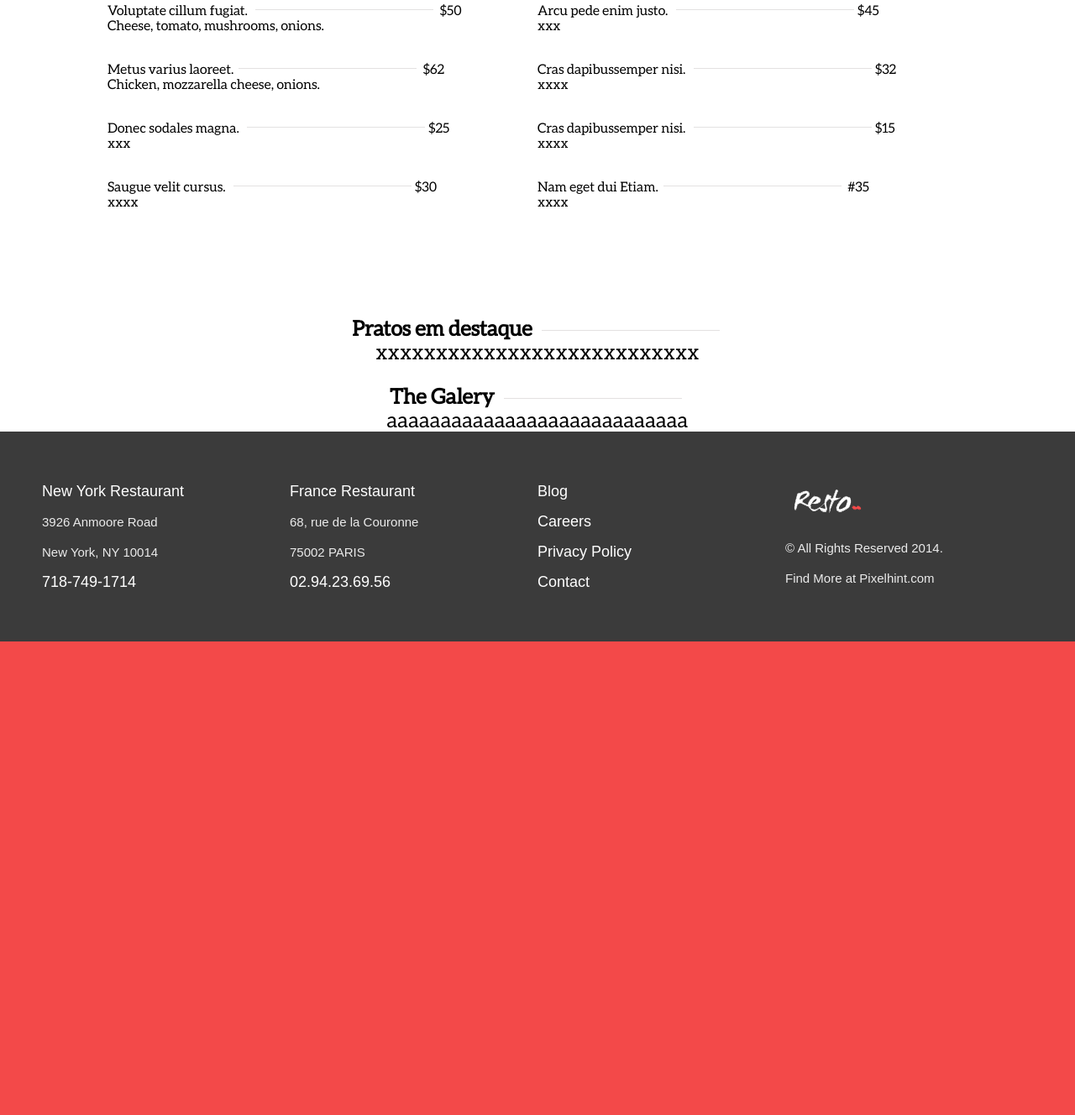
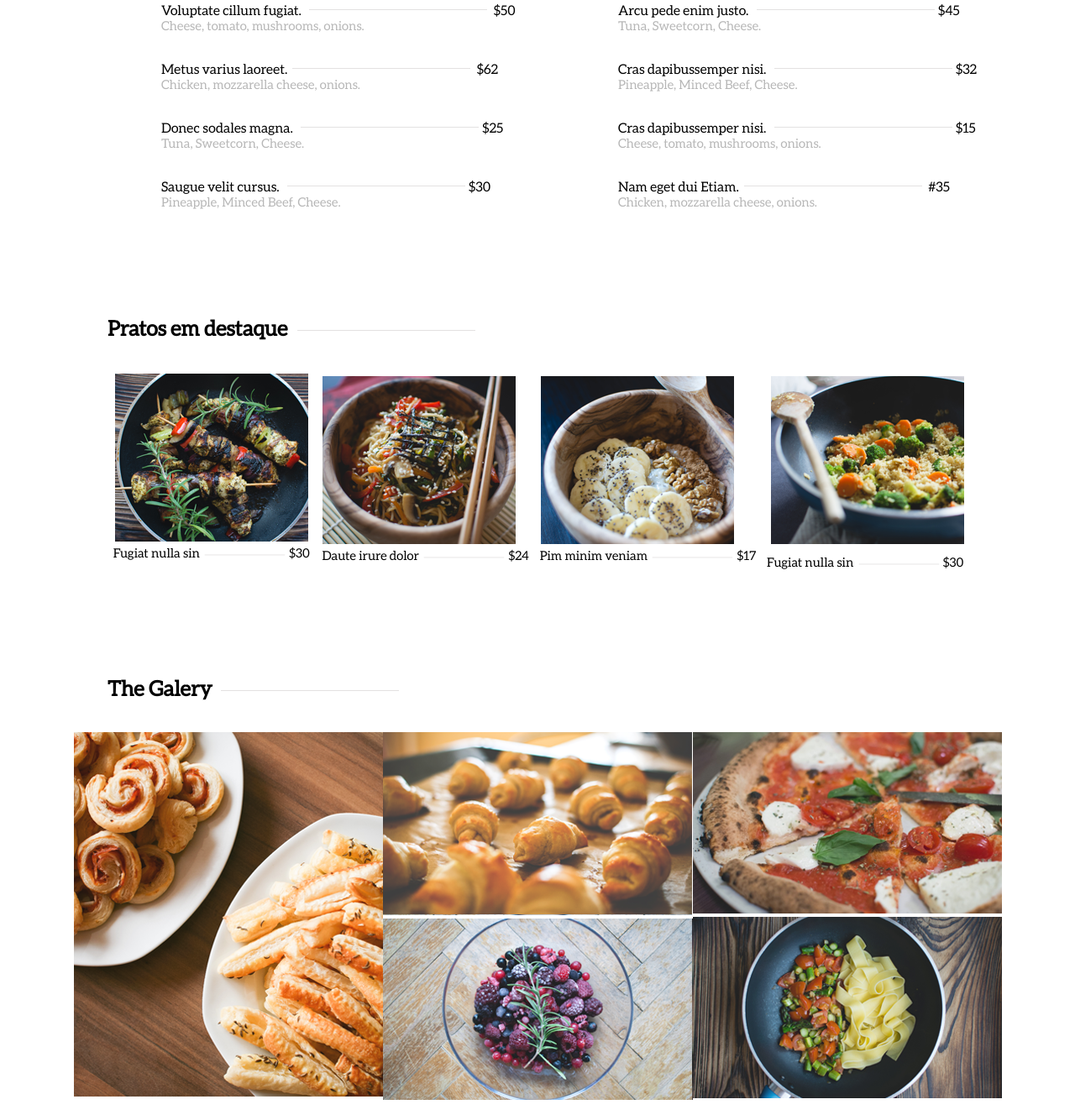
Before and after one commit to duane-faria/frontend_resto, a plain HTML site: page index.html in a window 1280 px wide. Shown: the part 792-2120 px from the top of the page at 84% size. Before the commit the page ends 1556 px from the top, so only its background shows below. Drawn offline with Linux system fonts and the light colour scheme.

Commit message:
Extensão do conteúdo adicionada

```diff
--- a/assets/css/template.css
+++ b/assets/css/template.css
@@ -55,10 +55,15 @@ header.cabecalho ul li a:hover {
 
 .slide strong {
   font-family: WCManoNegra;
-  font-size: 75px;
+  font-size: 80px;
+  margin-bottom: 0;
 }
 
-.slide small {}
+.slide small {
+  font-size:15px;
+  font-family: Aleo;
+  margin-top: -5px;
+}
 
 /* MENU */
 
@@ -66,6 +71,8 @@ header.cabecalho ul li a:hover {
   height: auto;
   background-color: #fff;
   margin-top: 5px;
+  justify-content: center;
+
 }
 
 .menu .image {
@@ -73,28 +80,28 @@ header.cabecalho ul li a:hover {
   margin-left: auto;
   margin-right: auto;
   display: flex;
-  align-content: center;
+
 }
 
 .menu_container {
   display: flex;
   margin-top: 3%;
-  justify-content: center;
-
+  align-content: flex-end;
+  padding-left: 15%;
 }
 
 .menu_container .c-l {
   flex: 1;
   font-family: Aleo;
   /*  background-color: aquamarine;*/
-  padding-left: 10%;
 }
 
 .menu_container .c-r {
   flex: 1;
   font-family: Aleo;
   /* background-color: royalblue;*/
-  padding-right: 10%;
+  justify-content: center;
+
 }
 
 .menu_destaque {
@@ -102,6 +109,44 @@ header.cabecalho ul li a:hover {
   font-family: Aleo;
   font-size: 25px;
   height: auto;
+
+}
+
+.card_group {
+  display: flex;
+  font-family: Aleo;
+  font-size: 15px;
+  justify-content: center;
+}
+
+.card {
+  margin-left: 1%;
+  margin-top: 3%;
+}
+
+.galeria {
+  margin: 0 auto;
+}
+
+.galeria .image_group {
+  float: left;
+  margin-right: 0;
+}
+
+.galeria .image_group2 {
+  float: left;
+  margin-left: 0;
+}
+
+.image-container {
+  margin-top: 3%;
+  display: flex;
+  justify-content: center;
+}
+
+b {
+  font-family: Aleo;
+  font-size: 25px;
 }
 
 /* FOOTER */
@@ -114,14 +159,15 @@ footer {
   display: flex;
   justify-content: center;
   align-items: center;
-  padding:50px;
+  padding: 50px;
   font-size: 18px;
-  line-height:2;
+  line-height: 2;
 }
 
-footer .middle{
+.middle {
   color: #ebebeb;
   font-size: 15px;
+  font-family: Aleo;
 }
 
 footer .ar1 {
@@ -175,8 +221,18 @@ footer .ar4 {
     margin-bottom: 10%;
   }
   .menu_container .c-l {
-      {
+
     margin-bottom: 10%;
+  }
+  .card_group {
+    flex-direction: column;
+    align-content: center;
+    justify-content: center;
+  }
+
+  footer {
+    height: auto;
+    flex-direction: column;
   }
 }
 
--- a/index.html
+++ b/index.html
@@ -26,13 +26,12 @@
   <section class="slide">
     <!-- Seção abaixo do menu que possue uma imagem de fundo -->
 
-    <strong>Resto le Meilleur Restaurant</strong>
-    <br>
-    <small> --- A culinária francesa perto de você --- </small>
+    <strong>This template is nice</strong>
+    <small><hr> resto, culinária francesa perto de você <hr></small>
 
   </section>
 
-  <section class="menu" id="menu">
+  <section class="menu" id="menu" style="padding-bottom:10%;">
 
     <img class="image" src="assets/img/menu_logo.png" alt="Menu ícone">
     <!-- ícone do menu -->
@@ -41,45 +40,82 @@
       <div class="c-l">
         <!-- Cardápio esquerdo -->
         Voluptate cillum fugiat. <img src="assets/img/barra.png" alt="barra" /> $50
-        <br>Cheese, tomato, mushrooms, onions.
+        <br><span class="middle" style="color: #b7b7b7;">Cheese, tomato, mushrooms, onions.</span>
         <p></p>
         <br> Metus varius laoreet.<img src="assets/img/barra.png" alt="barra" /> $62
-        <br>Chicken, mozzarella cheese, onions.
+        <br><span class="middle" style="color: #b7b7b7;">Chicken, mozzarella cheese, onions.</span>
         <p></p>
         <br> Donec sodales magna. <img src="assets/img/barra.png" alt="barra" />$25
-        <br>xxx
+        <br><span class="middle" style="color: #b7b7b7;">Tuna, Sweetcorn, Cheese.</span>
         <p></p>
-        <br> Saugue velit cursus. <img src="assets/img/barra.png" alt="barra" />$30 <br>xxxx
+        <br> Saugue velit cursus. <img src="assets/img/barra.png" alt="barra" />$30
+        <br><span class="middle" style="color: #b7b7b7;">Pineapple, Minced Beef, Cheese.</span>
       </div>
 
       <div class="c-r">
         <!-- Cardápio direito -->
         Arcu pede enim justo. <img src="assets/img/barra.png" alt="barra" />$45
-        <br> xxx
+        <br><span class="middle" style="color: #b7b7b7;">Tuna, Sweetcorn, Cheese.</span>
         <p></p>
         <br>Cras dapibussemper nisi. <img src="assets/img/barra.png" alt="barra" />$32
-        <br>xxxx
+        <br><span class="middle" style="color: #b7b7b7;">Pineapple, Minced Beef, Cheese.</span>
         <p></p>
         <br>Cras dapibussemper nisi. <img src="assets/img/barra.png" alt="barra" />$15
-        <br>xxxx
+        <br><span class="middle" style="color: #b7b7b7;">Cheese, tomato, mushrooms, onions.</span>
         <p></p>
         <br>Nam eget dui Etiam.<img src="assets/img/barra.png" alt="barra" /> #35
-        <br>xxxx
+        <br><span class="middle" style="color: #b7b7b7;">Chicken, mozzarella cheese, onions.</span>
       </div>
 
     </div>
 
+    <div class="menu_destaque">
+      <b style="margin-left: 10%;">Pratos em destaque</b> <img src="assets/img/barra.png" alt="barra" /> <br>
+      <div class="card_group">
+        <div class="card">
+          <img src="assets/img/card1.png" alt="Prato 1"> <br>
+          <span class="txt">Fugiat nulla sin  <img src="assets/img/barra.png" alt="barra" width="100px"/>   $30</span>
+        </div>
 
-    <div class="menu_destaque" style="text-align: center;">
-      <b>Pratos em destaque</b> <img src="assets/img/barra.png" alt="barra" /> <br> xxxxxxxxxxxxxxxxxxxxxxxxxxx
-      <p></p>
+        <div class="card">
+          <img src="assets/img/card2.png" alt="Prato 1"> <br>
+          <span class="txt">Daute irure dolor <img src="assets/img/barra.png" alt="barra" width="100px"/>   $24</span>
+        </div>
 
-      <b>The Galery</b> <img src="assets/img/barra.png" alt="barra" /><br> aaaaaaaaaaaaaaaaaaaaaaaaaaaa
+        <div class="card">
+          <img src="assets/img/card3.png" alt="Prato 1"> <br>
+          <span>Pim minim veniam  <img src="assets/img/barra.png" alt="barra" width="100px"/>   $17</span>
+        </div>
+
+        <div class="card">
+          <img src="assets/img/card4.png" alt="Prato 1"> <br>
+          <span class="txt">Fugiat nulla sin  <img src="assets/img/barra.png" alt="barra" width="100px"/>   $30</span>
+        </div>
+      </div>
+      <!--  <b>The Galery</b> <img src="assets/img/barra.png" alt="barra" /><br> -->
     </div>
 
+    <div class="galeria" style="margin-top: 10%;">
+      <b style="margin-left: 10%;">The Galery</b> <img src="assets/img/barra.png" alt="barra" /> <br>
 
+      <div class="image-container">
+        <div class="image_group">
+          <div class="big_pic"><img src="assets/img/g1.png" alt=""></div>
+        </div>
 
+        <div class="image_group2">
+          <div class="imagem"><img src="assets/img/g2.png" alt=""></div>
+          <div class="imagem"><img src="assets/img/g3.png" alt=""></div>
+        </div>
 
+        <div class="image_group3">
+          <div class="imagem"><img src="assets/img/g4.png" alt=""></div>
+          <div class="imagem"><img src="assets/img/g5.png" alt=""></div>
+        </div>
+
+      </div>
+
+    </div>
 
   </section>
 
```
Also changed, not shown: assets/img/card1.png (added), assets/img/card2.png (added), assets/img/card3.png (added), assets/img/card4.png (added), assets/img/g1.png (added), assets/img/g2.png (added), assets/img/g3.png (added), assets/img/g4.png (added), assets/img/g5.png (added). Lines whose indentation alone changed are shown as unchanged.
